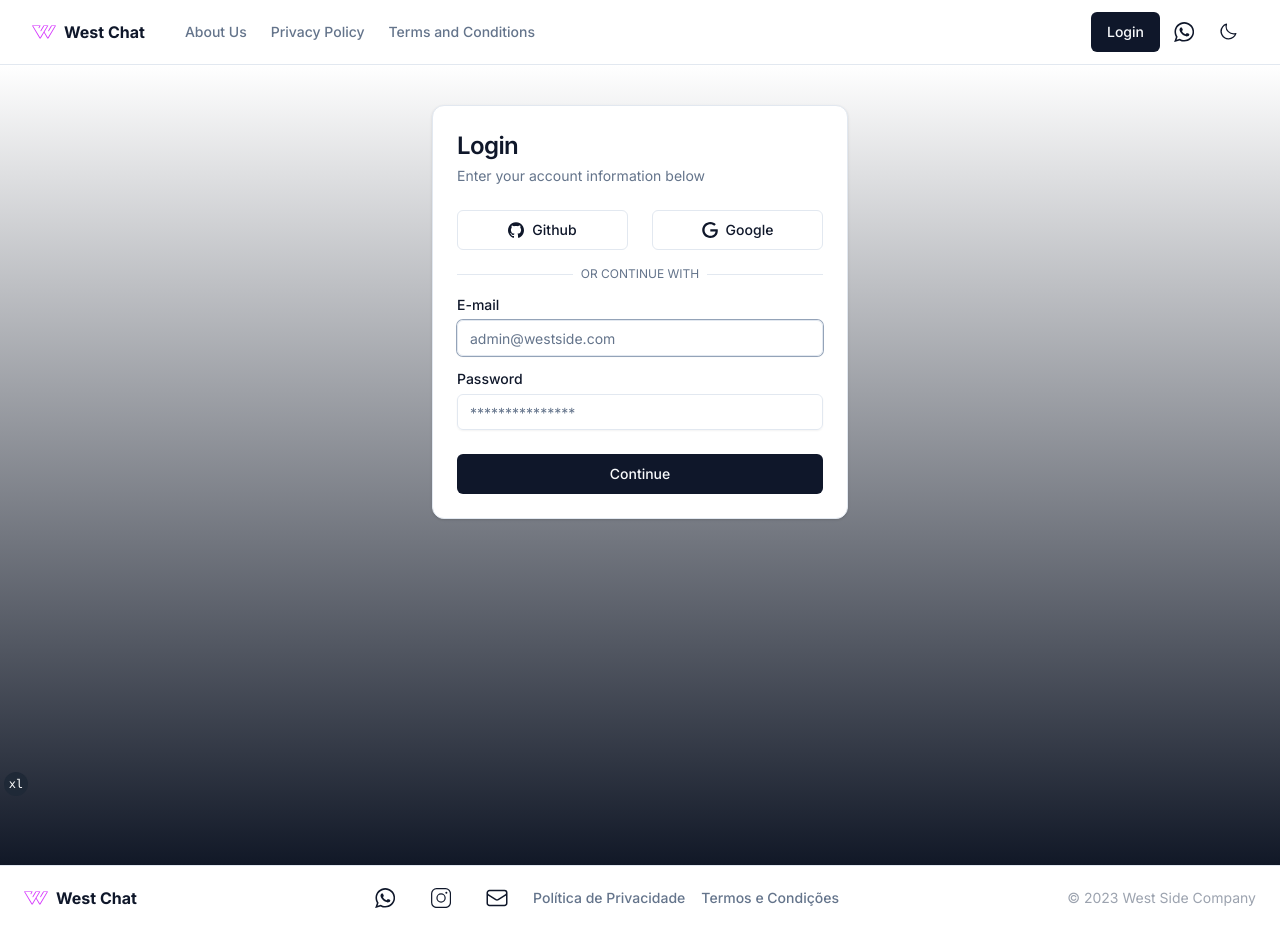
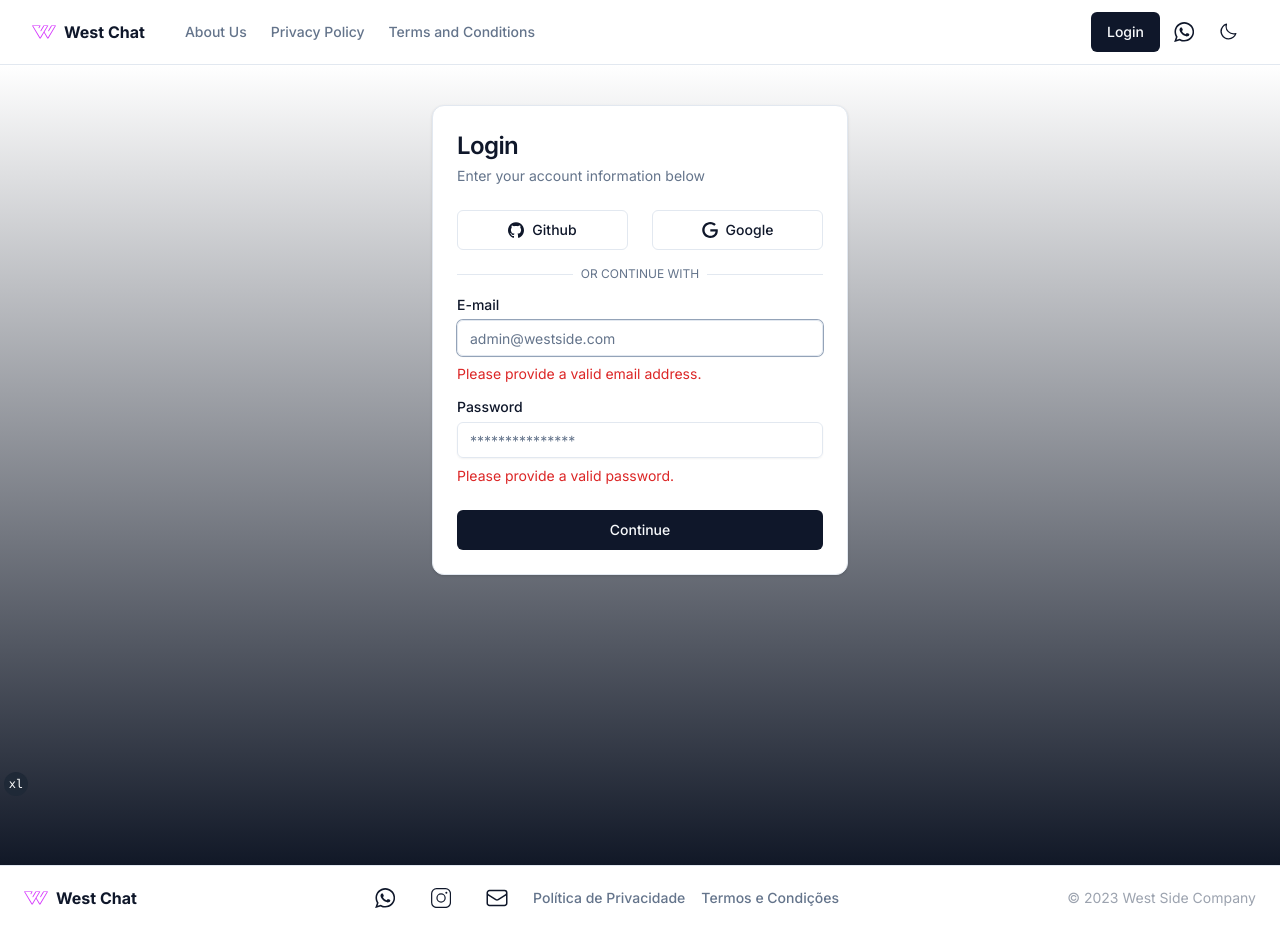
Before and after one commit to LucasHBG/Django-OLlama-Project, a Next.js app: page /login in a window 1280 px wide. Built offline with nearby package versions, Linux system fonts and the light colour scheme; no server answers.

Commit message:
feat: modificações login

```diff
--- a/components/login-form.tsx
+++ b/components/login-form.tsx
@@ -40,7 +40,7 @@ export default function LoginForm() {
     }
 
     return (
-        <form onSubmit={submitLogin}  className="block lg:w-1/3">
+        <form onSubmit={submitLogin} className="block lg:w-1/3">
             <Card>
                 <CardHeader className="space-y-1">
                     <CardTitle className="text-2xl">Login</CardTitle>
@@ -75,10 +75,14 @@ export default function LoginForm() {
                             autoFocus
                             id="email"
                             name="email"
+                            className="peer/email"
                             placeholder="admin@westside.com"
                             required
                             type="email"
                         />
+                        <p className="invisible text-sm text-red-600 dark:text-red-400 peer-invalid/email:visible">
+                            Please provide a valid email address.
+                        </p>
                     </div>
                     <div className="grid gap-2">
                         <Label htmlFor="password">Password</Label>
@@ -86,11 +90,15 @@ export default function LoginForm() {
                             id="password"
                             name="password"
                             placeholder="***************"
+                            className="peer/password"
                             minLength={6}
                             maxLength={50}
                             required
                             type="password"
                         />
+                        <p className="invisible text-sm text-red-600 dark:text-red-400 peer-invalid/password:visible">
+                            Please provide a valid password.
+                        </p>
                     </div>
                 </CardContent>
                 <CardFooter>
```
